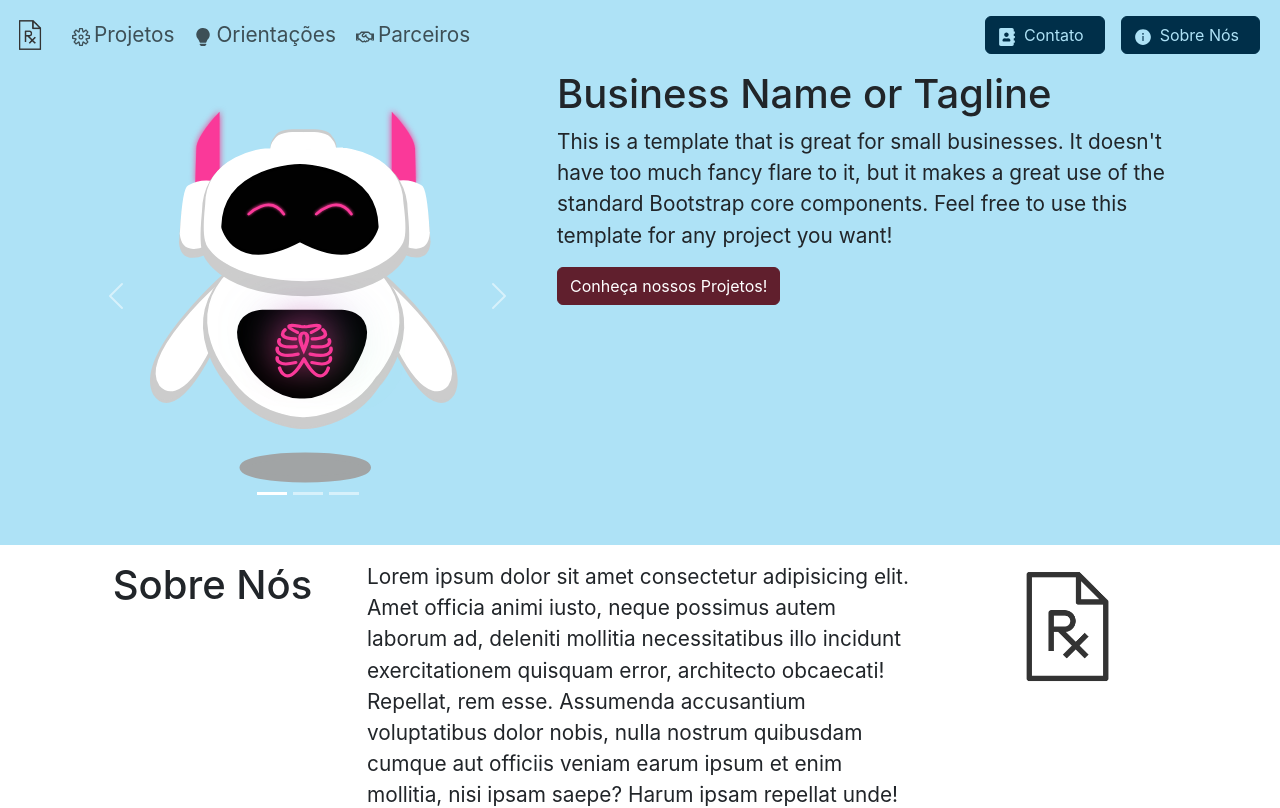
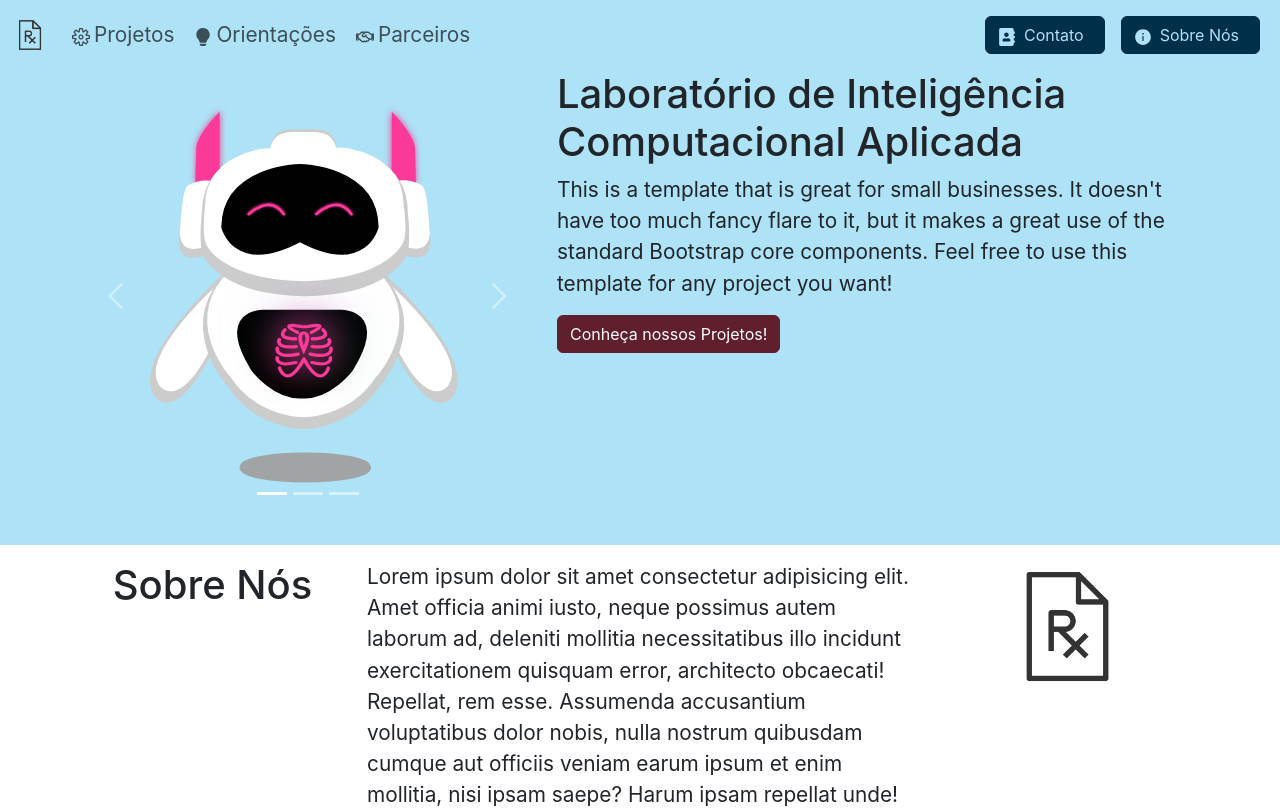
Before and after one commit to LanaeJulia/raioXX, a React (Create React App) app: page / in a window 1280 px wide. Shown: the top 808 px of the page. Built offline with nearby package versions, Linux system fonts and the light colour scheme.

Commit message:
nome site

```diff
--- a/public/index.html
+++ b/public/index.html
@@ -21,7 +21,7 @@
       work correctly both with client-side routing and a non-root public URL.
       Learn how to configure a non-root public URL by running `npm run build`.
     -->
-    <title>RaioX | IFC</title>
+    <title>Laboratório de Inteligência Computacional Aplicada</title>
   </head>
   <body>
     <noscript>You need to enable JavaScript to run this app.</noscript>
--- a/src/paginas/header.js
+++ b/src/paginas/header.js
@@ -11,7 +11,7 @@ export default function Header() {
                         <Carousel />
                     </div>
                     <div className="col-lg-7 col-md-6 col-sm-12">
-                        <h1 className="font-weight-light">Business Name or Tagline</h1>
+                        <h1 className="font-weight-light">Laboratório de Inteligência Computacional Aplicada</h1>
                         <p>This is a template that is great for small businesses. It doesn't have too much fancy flare to it, but it makes a great use of the standard Bootstrap core components. Feel free to use this template for any project you want!</p>
                         <HashLink to="/#projeto" className="btn btn-primary">Conheça nossos Projetos!</HashLink>
                     </div>
```
